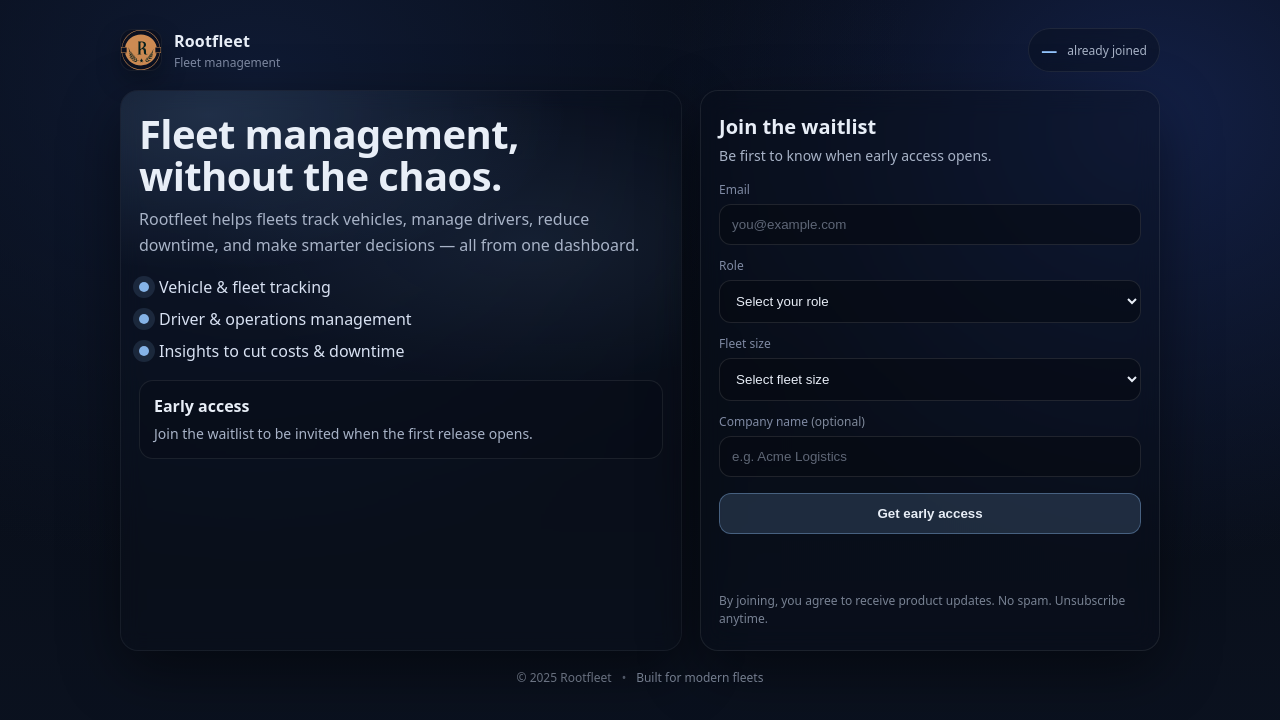
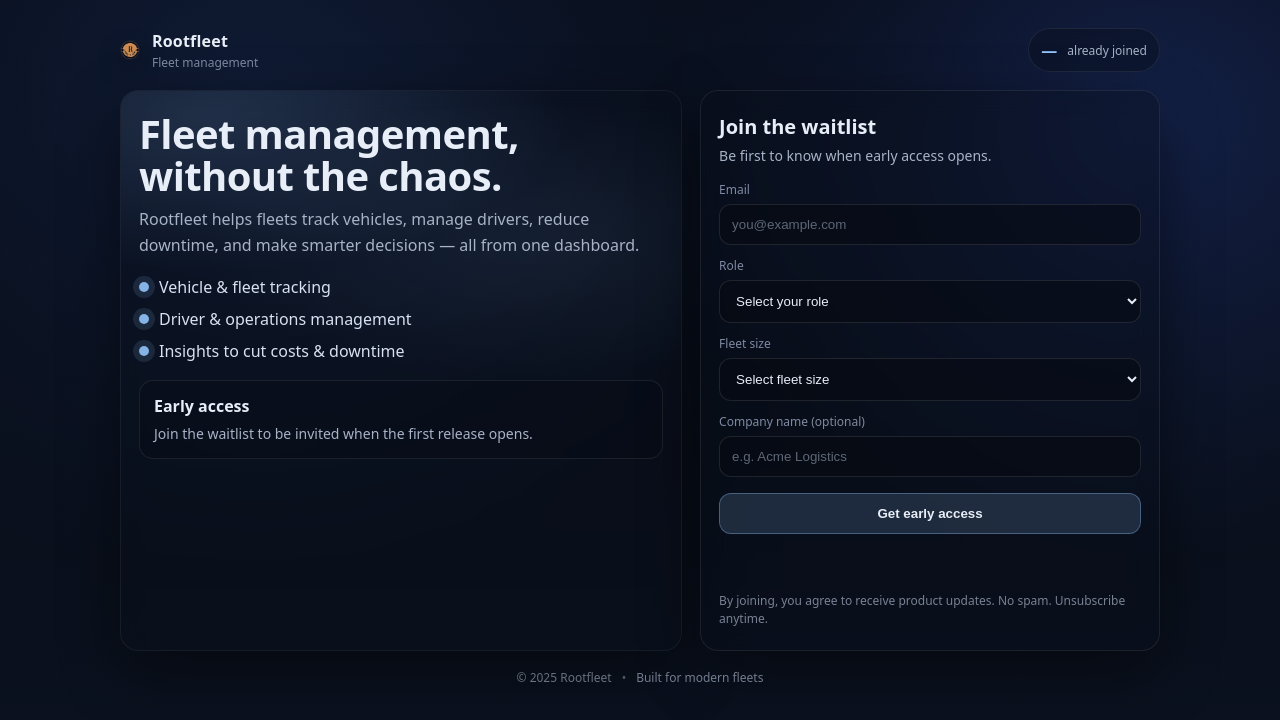
Before and after one commit to Root-Fleet/rootfleet-waitlist, a plain HTML site: page public/index.html in a window 1280 px wide. Drawn offline with Linux system fonts and the light colour scheme; no server answers.

Commit message:
feat: added logo adjustment

```diff
--- a/public/styles.css
+++ b/public/styles.css
@@ -40,9 +40,9 @@ body{
 }
 
 .brand__logo{
-  width:42px;
-  height:42px;
-  border-radius:12px;
+  width:20px;
+  height:20px;
+  border-radius:60px;
   object-fit:cover;
   box-shadow: 0 10px 25px rgba(0,0,0,.25);
   border:1px solid rgba(255,255,255,.06);
```
